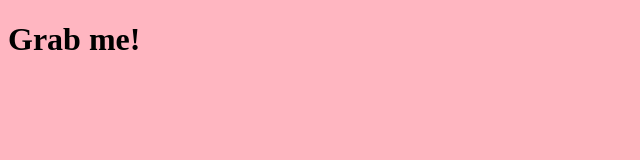
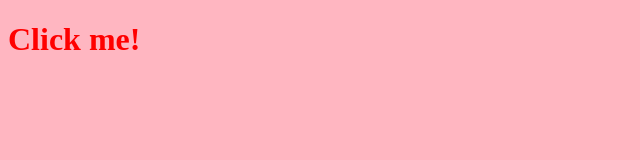
Before and after one commit to ChaoreumPark/Feb-2022-studying-JS-HTML-CSS, a plain HTML site: page index.html in a window 1280 px wide. Shown: the whole page, without its empty margins (0-640 px from the left). Drawn offline with Linux system fonts and the light colour scheme.

Commit message:
12:28am.14.Feb.2022

```diff
--- a/app.js
+++ b/app.js
@@ -205,3 +205,17 @@
 // console.log(title);
 
 // // // // // // 2h 48m 40s /7h 30m // // // // // //
+
+const title = document.querySelector("div.Hello:first-child h1");
+function handleTitleClick() {
+  title.style.color = "blue";
+  console.log("title was clicked!");
+}
+// console.dir(title);
+// if you want to look inside, use "console.dir"
+
+title.style.color = "red";
+
+title.addEventListener("click", handleTitleClick);
+
+// // // // // // 3h 1m 18s /7h 30m // // // // // //
--- a/index.html
+++ b/index.html
@@ -9,7 +9,7 @@
   </head>
   <body>
     <div class="Hello">
-      <h1>Grab me!</h1>
+      <h1>Click me!</h1>
     </div>
     <script src="app.js"></script>
   </body>
```
